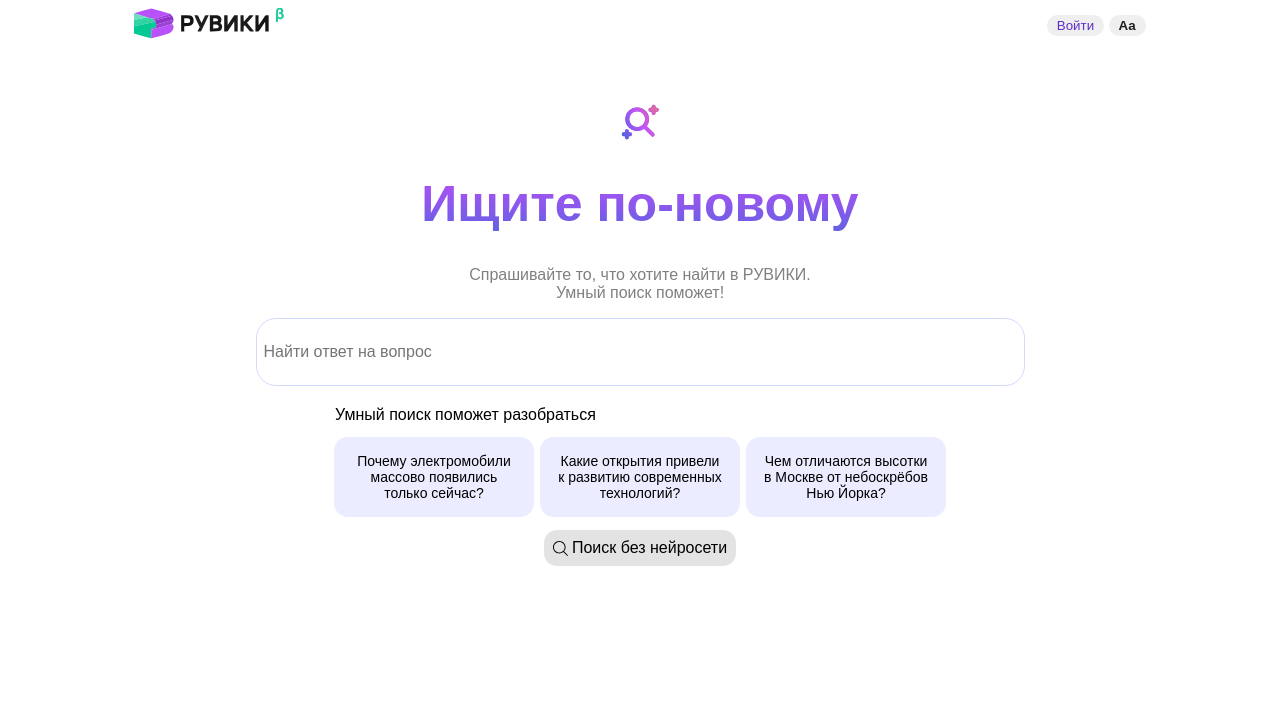
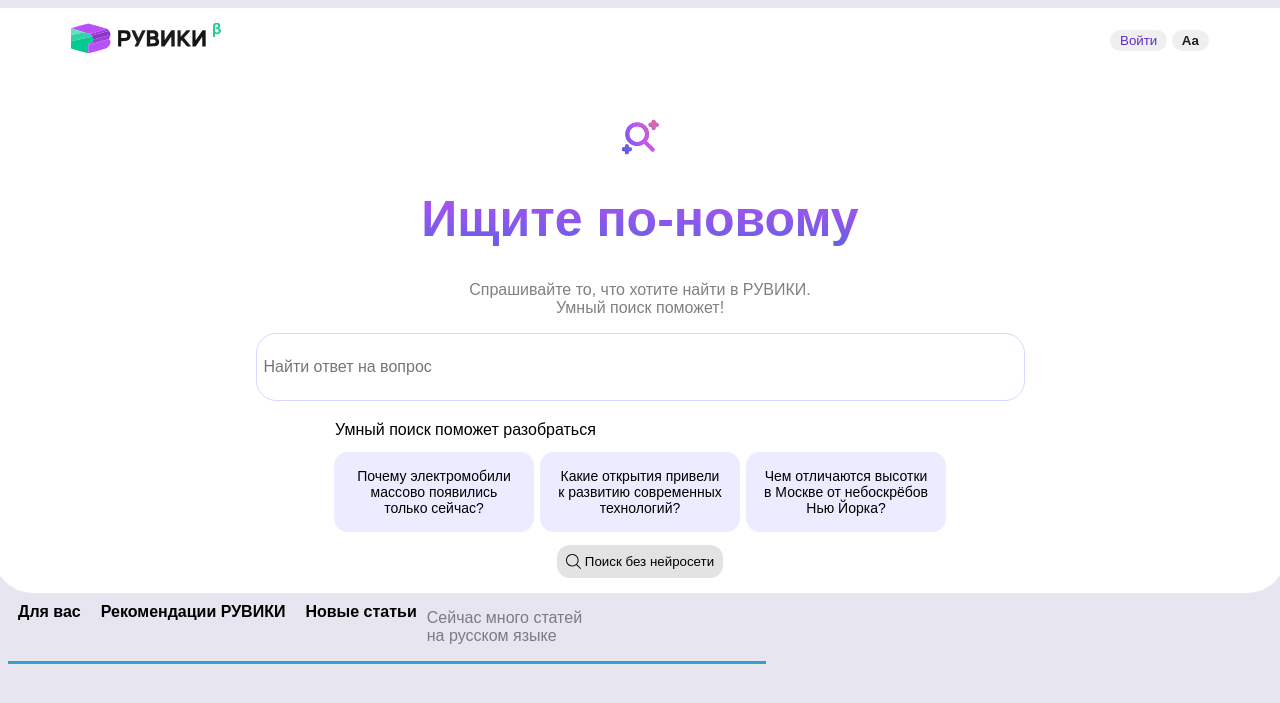
Before and after one commit to GStorm888/Web, a Flask app: page / in a window 1280 px wide. Shown: the top 703 px of the page. Run offline with Flask 3, Linux system fonts and the light colour scheme.

Commit message:
Update files styles.css in static and ruwiki.html in templates
add description for ruwiki.html, and change body in ruwiki.html for main page, and add new row under head, and add somуthing new in file css for beauty

```diff
--- a/static/styles.css
+++ b/static/styles.css
@@ -3,6 +3,7 @@ body {
     display: flex;
     flex-direction: column;
     align-items: center;
+    background-color:#e7e5ef;
 }
 
 h1 {
@@ -13,13 +14,13 @@ h1 {
     margin-top: 20px;
 }
 
-p {
-    color: gray;
+#question {
+    color:gray;
 }
 
 .header {
-    width: 80%;
-    margin: 0, auto;
+    width: 100%;
+    /* margin: 0, auto; */
     display: flex;
     flex-direction: column;
     align-items: center;
@@ -105,6 +106,7 @@ p {
     padding: 3px 10px;
     cursor: pointer;
 }
+
 .button_login:active{
     color: #faa700
 }
@@ -119,7 +121,7 @@ p {
 }
 
 .header_menu{
-    width: 100%;
+    width: 90%;
     display: flex;
     justify-content: space-between;
     align-items: center;
@@ -140,3 +142,39 @@ p {
     font-size: 16px;
     text-indent: 5px;
 }
+
+#search_new {
+    background-color: white;
+    width:100%;
+    height: auto;
+    padding:15px;
+    border-bottom-left-radius: 40px;
+    border-bottom-right-radius: 40px;
+}
+
+#for_you {
+    width: 100%;
+    height: auto;
+    display: flex;
+}
+
+.card_for_you {
+    margin: 10px;
+}
+
+.create-line {
+    width: 60%;
+    height: 1px;
+    border-top: 3px solid #32a1ce;
+    display: flex;
+    justify-content: start;
+  }
+
+#head_for_you {
+    width: 100%;
+    height: auto;
+}
+
+#count_articles {
+    color:#7b7c80;
+}
--- a/templates/ruwiki.html
+++ b/templates/ruwiki.html
@@ -1,42 +1,44 @@
-<!DOCTYPE html>
+<!--Файл кода для разметки главной страницы сайта-->
+<!DOCTYPE html> <!-- инициализация HTML-->
 
-<html>
-    <head>
-        <meta charset="utf-8">
-        <title>Рувики</title>
-        <link rel="stylesheet" href="../static/styles.css">
+<html><!--Начало разметки (вида сайта)-->
+    <head> <!--Голова кода-->
+        <meta charset="utf-8"> <!--Тип кодировки HTML документа-->
+        <title>Рувики</title> <!--Текст который отображаемы текст вместо цифр вверху-->
+        <link rel="stylesheet" href="../static/styles.css"><!--Файлы в которых стили-->
     </head>
-    <body>
-        <div class="header">
-            <div class="header_menu">
-                <a href="#">
-                    <img src="../static/logo.svg" alt="Лого РУВИКИ" id="ruwiki_icon"/>
-                </a>
-                <div id="header_buttons">
-                    <button class="button_login ">Войти</button>
+    <body> <!--Тело кода-->
+        <div id="search_new">
+
+            <div class="header"> <!--Верхняя часть сайта(div это 1 блок кода их очень много)-->
+                <div class="header_menu"><!--Создание класса-->
+                    <a href="#"><!--# обозначае переход на эту же страницу-->
+                        <img src="../static/logo.svg" alt="Лого РУВИКИ" id="ruwiki_icon"/><!--Добавление картинки-->
+                    </a><!--Нужно бля добавления кртинки-->
+                    <div id="header_buttons"><!--Обозначение ID-->
+                        <button class="button_login ">Войти</button><!--Создание кнопки-->
                         <button class="button_change_font">Aа</button>
                     </div>
                 </div>
                 <div class="centre_text" id="main">
                     <img src="../static/lupa.svg" alt="Лупа РУВИКИ" class="img"/>
-                <h1>
-                    Ищите по-новому
-                </h1>
-                <p>
+
+                    <h1>Ищите по-новому</h1><!--h1 загаловок страницы(h используеся только 1 раз, есть исключения)-->
+                    <p id="question"><!--Обозначение параграфа-->
                         Спрашивайте то, что хотите найти в РУВИКИ.
-                    <br>
+                        <br><!--переход на новую строку-->
                         Умный поиск поможет!
                     </p>
                 </div>
                 <div class="search_field">
-                <input type="text" id="search_text" size="80" placeholder="Найти ответ на вопрос">
+                    <input type="text" id="search_text" size="80" placeholder="Найти ответ на вопрос"><!--Поле для ввода текста-->
                 </div>
                 <div class="smart-search-block">
                     <div class="smart_search_text">
                         Умный поиск поможет разобраться
                     </div>
                     <div class="cards">
-                    <button class="card_with_question" onclick="alert('привет!')">
+                        <button class="card_with_question" onclick="alert('Привет!')"><!--onclick вывод текста при нажатии на кнопку-->
                             Почему электромобили массово появились только сейчас?
                         </button>
                         <button class="card_with_question">
@@ -47,7 +49,7 @@
                         </button>
                     </div>
                     <div class="search_button_block">
-                <butto class="search_button">
+                    <button class="search_button">
                         <img src="../static/search.svg"
                         alt="Иконка поиска"
                         id="search_img"/>
@@ -56,5 +58,24 @@
                     </div>
                 </div>
             </div>
+        </div>
+
+        <div id="head_for_you">
+            <div id="for_you">
+                <p class="card_for_you">
+                    <strong>Для вас</strong>
+                </p>
+                <p class="card_for_you">
+                    <strong>Рекомендации РУВИКИ</strong>
+                </p>
+                <p class="card_for_you">
+                    <strong>Новые статьи</strong>
+                </p>
+                <p id="count_articles">
+                    Сейчас много статей <br>на русском языке
+                </p>
+            </div>
+            <div class="create-line"></div>
+        </div>
     </body>
 </html>
```
Also changed, not shown: 1 other file. Lines whose indentation alone changed are shown as unchanged.
